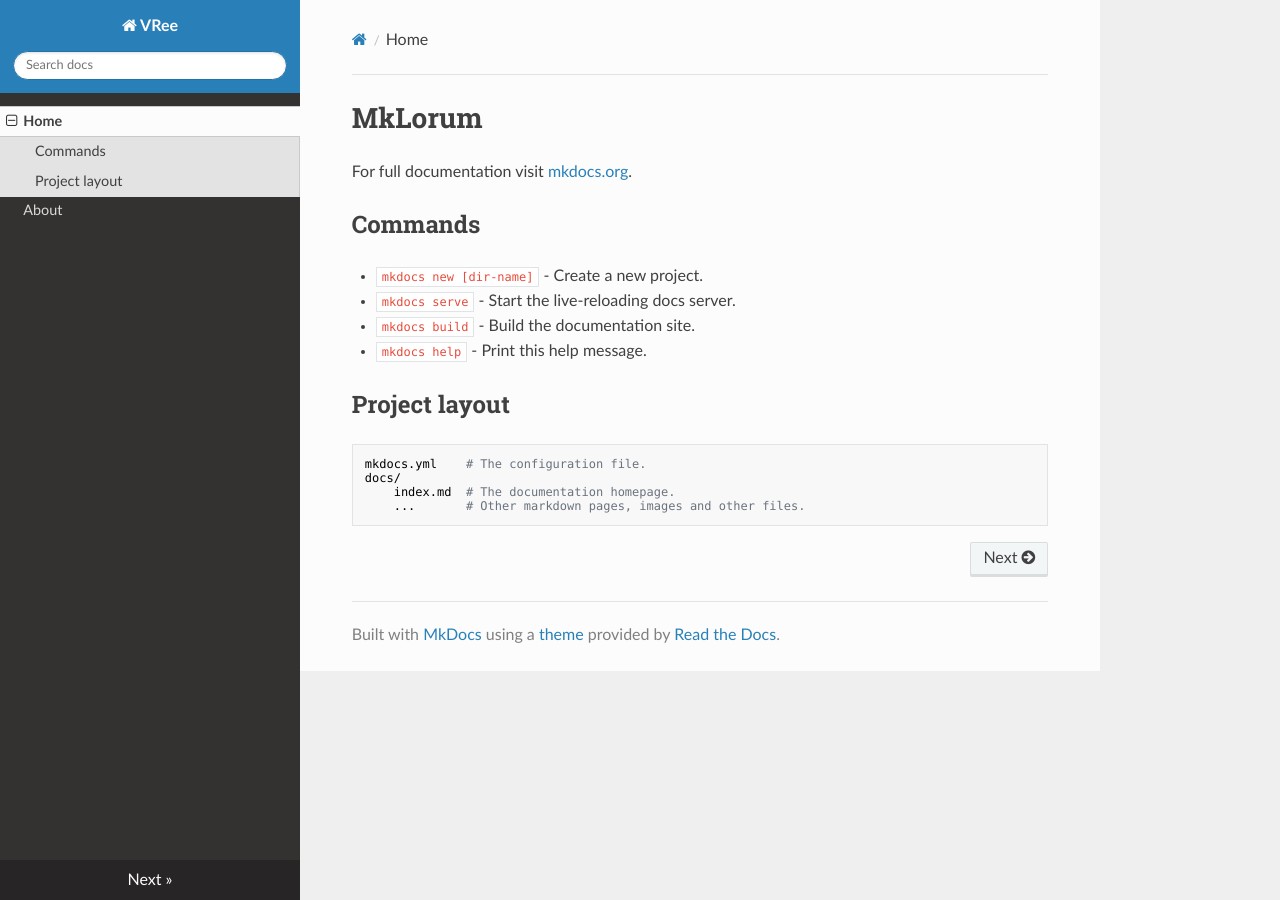
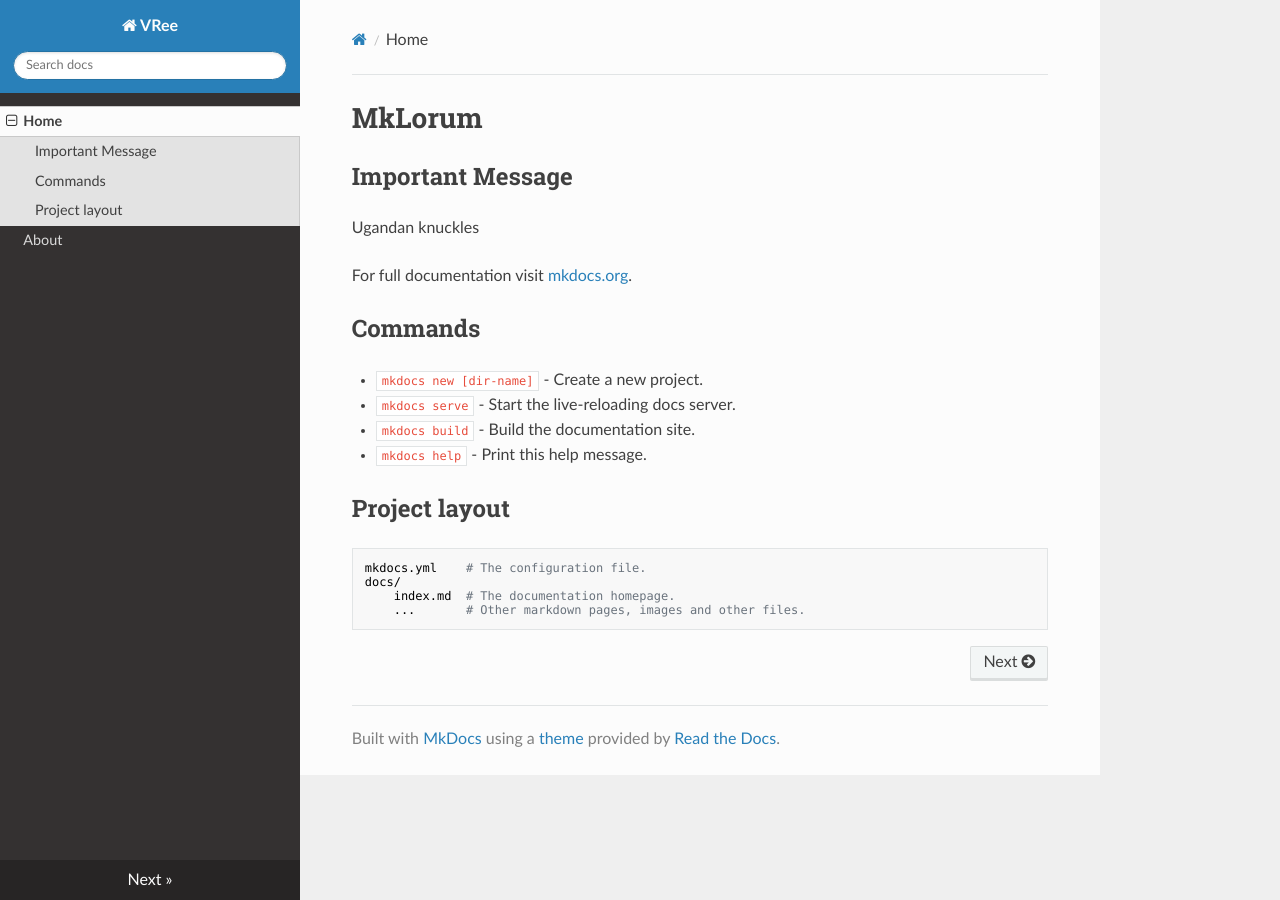
Before and after one commit to vree-sdk/documentation, an MkDocs documentation site: the page built from docs/index.md, in a window 1280 px wide. Built offline with MkDocs 1.6.1, drawn with Linux system fonts in a browser that asks for light colours; nearby versions of some CDN libraries.

Commit message:
* Changed index test

```diff
--- a/docs/index.md
+++ b/docs/index.md
@@ -1,4 +1,8 @@
 # MkLorum
+
+## Important Message
+
+Ugandan knuckles
 
 For full documentation visit [mkdocs.org](https://mkdocs.org).
 
```
